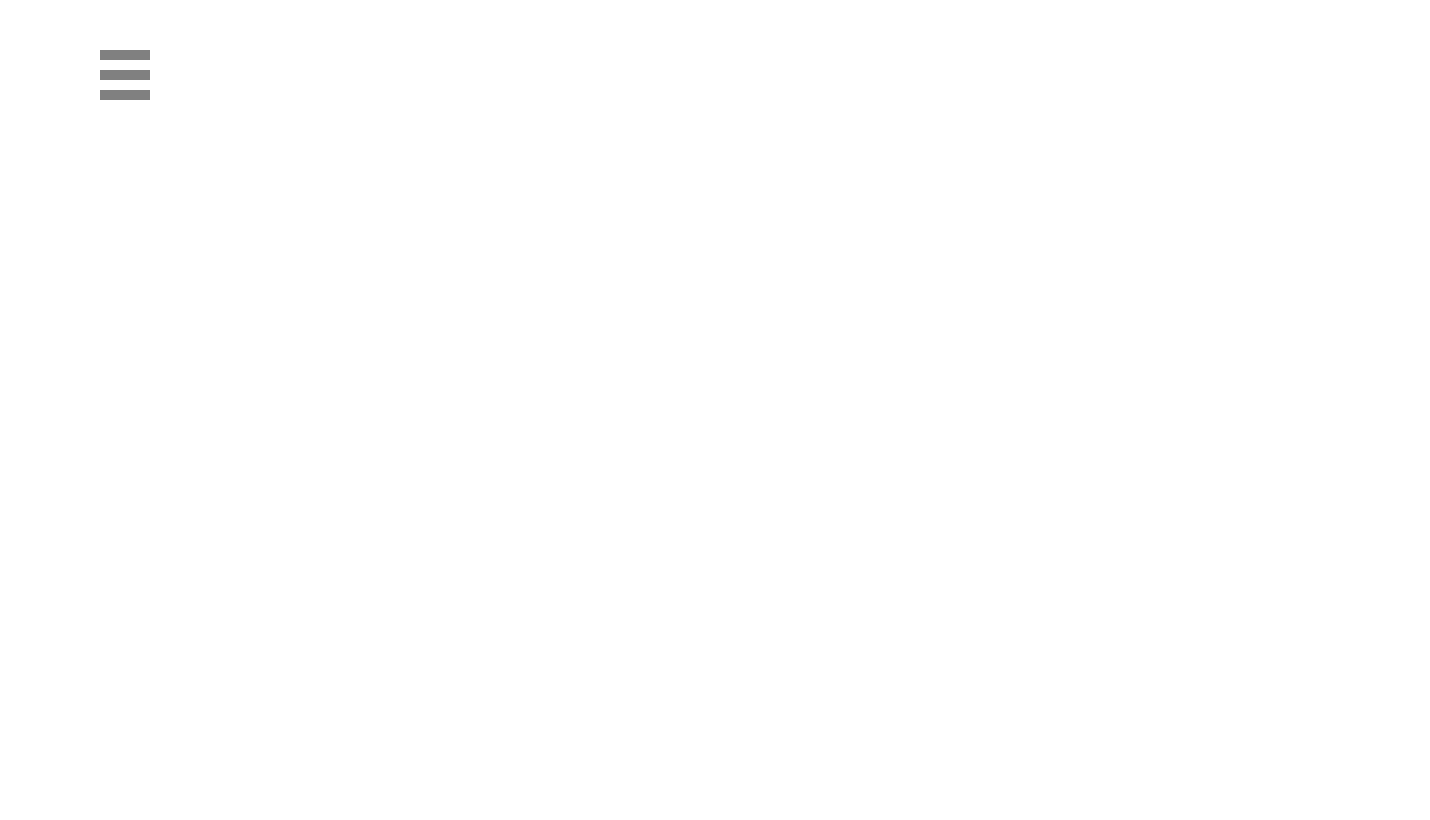
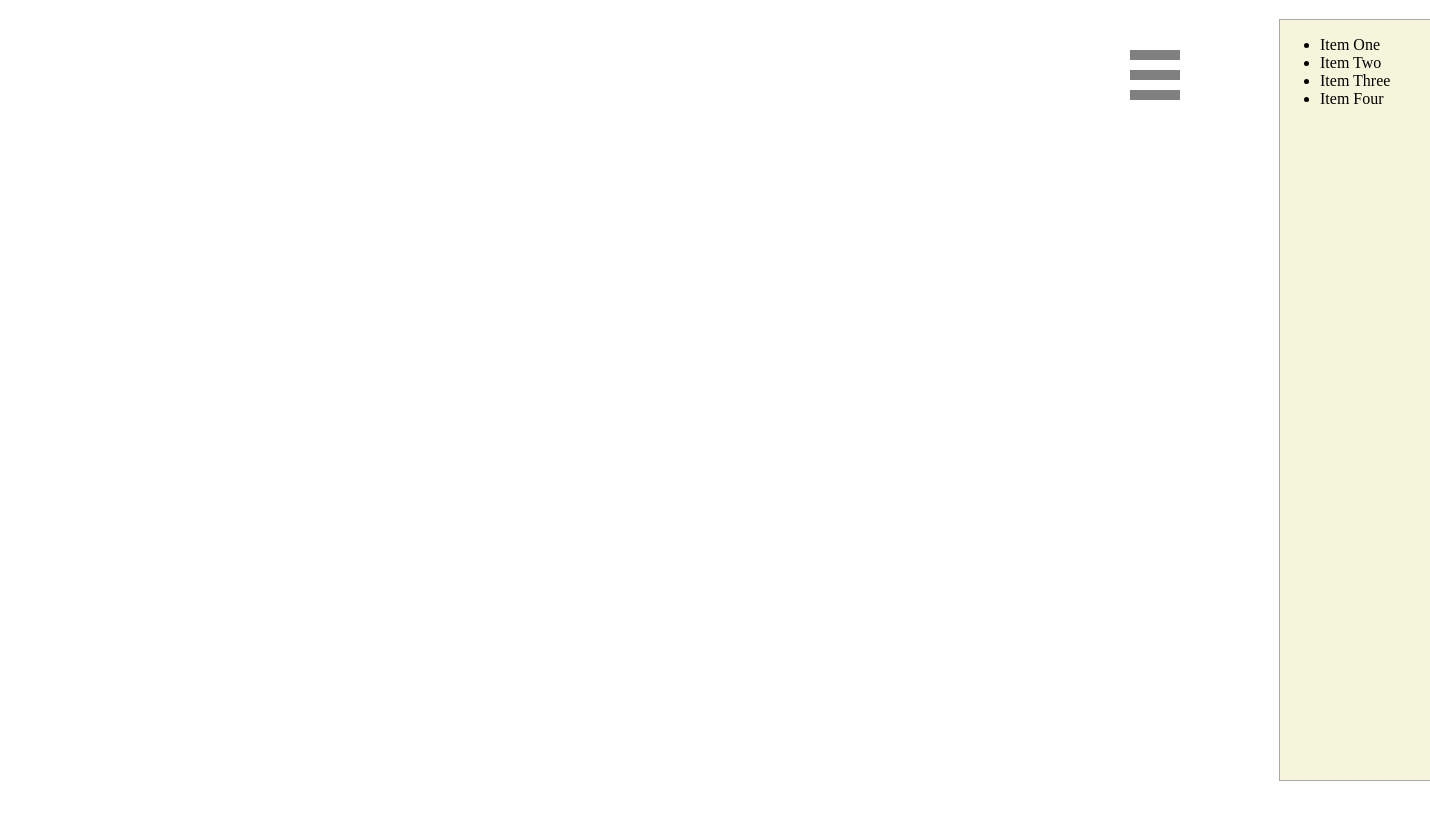
Before and after one commit to z123fg/antraui, a React (Create React App) app: page / in a window 1280 px wide. Shown: the top 820 px of the page, 1430 px wide, since content can reach past the window. Built offline with nearby package versions, Linux system fonts and the light colour scheme.

Commit message:
Right is working, now I am having the feeling of how to do this

```diff
--- a/src/components/MyDrawer/_MyDrawer.scss
+++ b/src/components/MyDrawer/_MyDrawer.scss
@@ -1,15 +1,59 @@
 @use "../../scss/variable";
 @use "../../scss/mixin";
 
+/************************* Left ******************/
+// .button {
+//   width: 50px;
+//   height: 50px;
+//   border: none;
+//   padding: 0px;
+//   top: 0px;
+//   left: 100px;
+//   margin-top: -50px;
+//   background: linear-gradient(
+//     to bottom,
+//     gray,
+//     gray 20%,
+//     white 20%,
+//     white 40%,
+//     gray 40%,
+//     gray 60%,
+//     white 60%,
+//     white 80%,
+//     gray 80%,
+//     gray 100%
+//   );
+//   transition: transform 1s;
+// }
+
+// #drawer {
+//   width: 150px;
+//   left: -150px;
+//   position: absolute;
+//   min-height: 95vh;
+//   margin-top: -80px;
+//   transition: transform 1s;
+//   outline: darkgray solid 0.5mm;
+//   background-color: beige;
+// }
+
+// .button:focus + #drawer {
+//   transform: translateX(110%);
+// }
+
+// .button:focus {
+//   transform: translateX(100px);
+// }
+
+/*******************Right****************/
 .button {
   width: 50px;
   height: 50px;
-  display: block;
   border: none;
-  padding: 0px;
-  top: 0px;
-  //margin: 20px;
   margin-top: -50px;
+  top: 100px;
+  right: 100px;
+  position: absolute;
   background: linear-gradient(
     to bottom,
     gray,
@@ -27,10 +71,10 @@
 }
 
 #drawer {
-  height: 100%;
-  min-height: calc(100vh - 90px);
+  min-height: 95vh;
   width: 150px;
-  margin-left: -251px;
+  right: -150px;
+  position: absolute;
   margin-top: -80px;
   transition: transform 1s;
   outline: darkgray solid 0.5mm;
@@ -38,9 +82,9 @@
 }
 
 .button:focus + #drawer {
-  transform: translateX(110%);
+  transform: translateX(-110%);
 }
 
 .button:focus {
-  transform: translateX(100px);
+  transform: translateX(-100px);
 }
```
